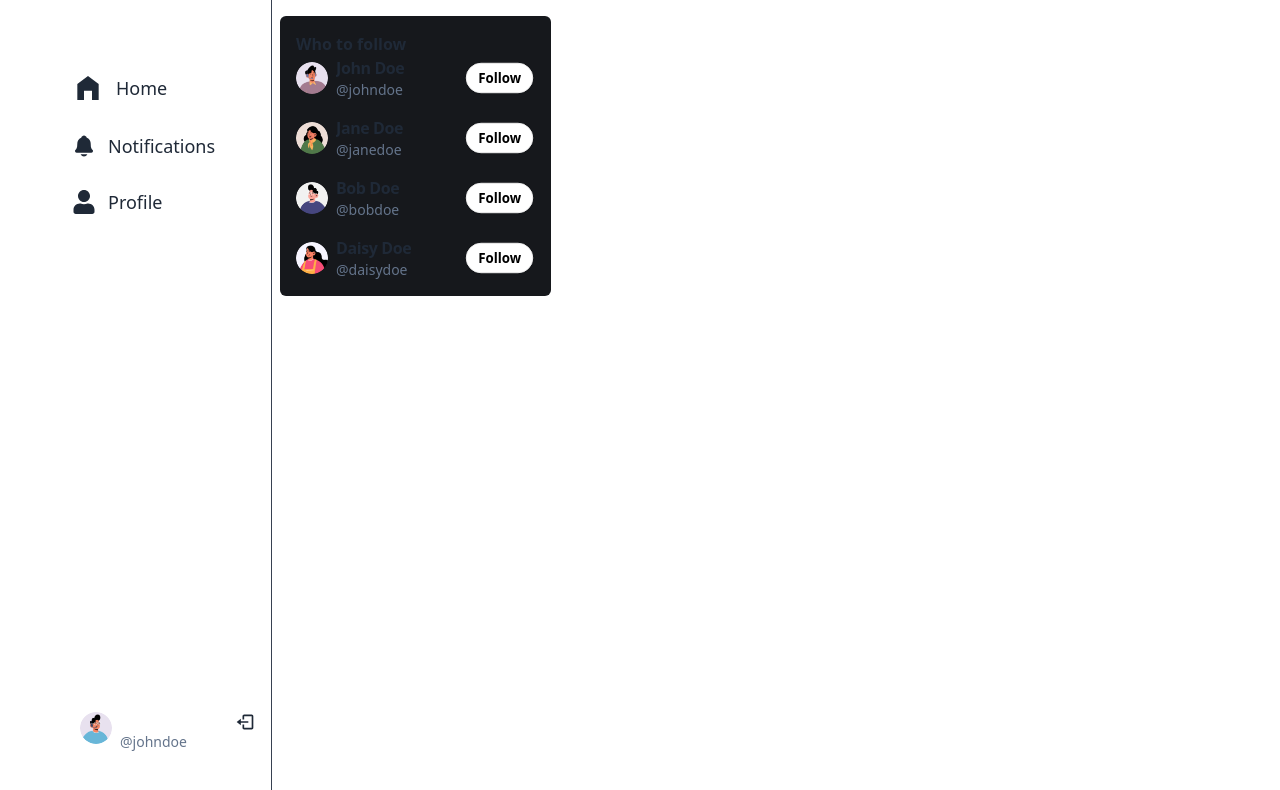
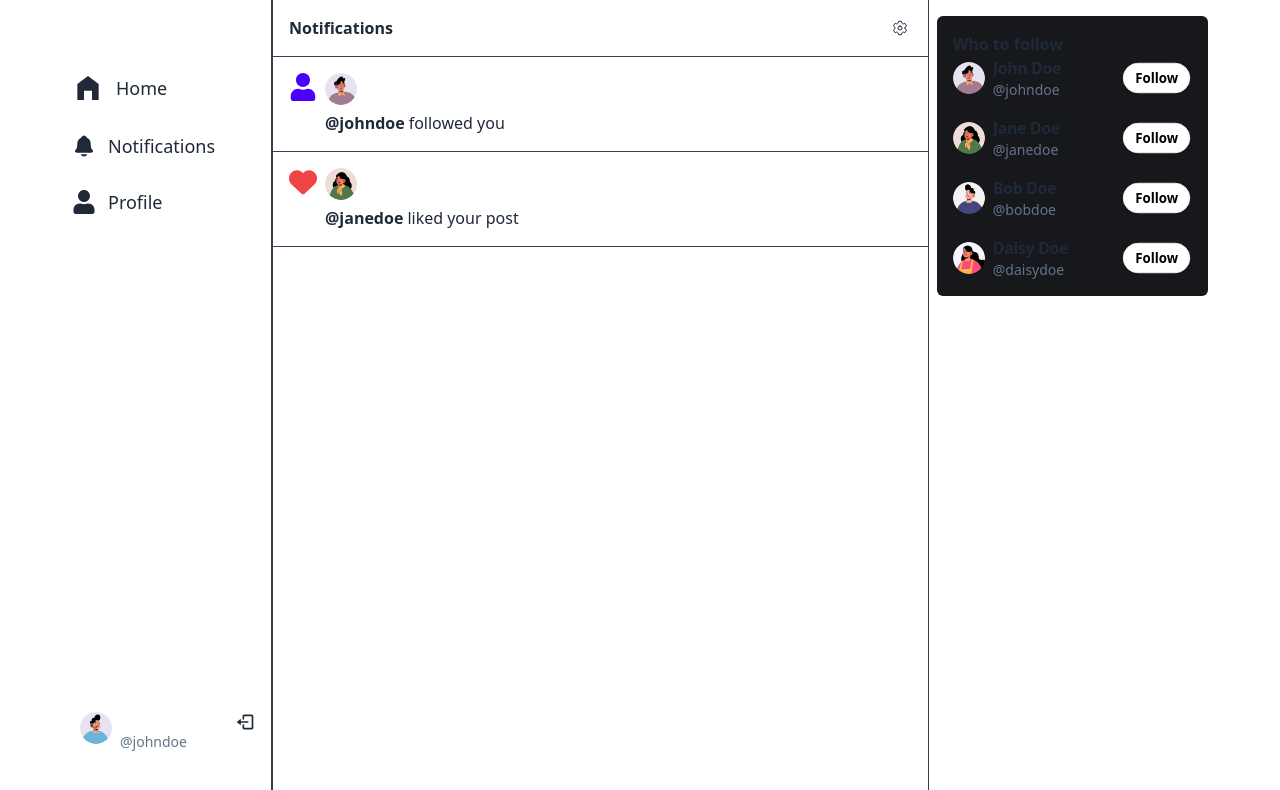
Before and after one commit to Badrul886/twitter-clone, a React app in the folder frontend/: page /notifications in a window 1280 px wide. Shown: the top 790 px of the page. Built offline with nearby package versions, Linux system fonts and the light colour scheme; the HTML template or start-up script is replaced by a standard one.

Commit message:
Added the NotificationPage with Loading animation

```diff
--- a/frontend/src/App.jsx
+++ b/frontend/src/App.jsx
@@ -4,6 +4,7 @@
 import HomePage from './pages/home/HomePage';
 import Sidebar from './components/common/Sidebar';
 import RightPanel from './components/common/RightPanel';
+import NotificationPage from './pages/notification/NotificationPage';
 function App() {
   return (
     <div className='flex max-w-6xl mx-auto'>
@@ -13,6 +14,7 @@
         <Route path='/' element={<HomePage />} />
         <Route path='/login' element={<LoginPage />} />
         <Route path='/signup' element={<SignUpPage />} />
+        <Route path='/notifications' element={<NotificationPage />} />
       </Routes>
       <RightPanel />
     </div>
--- /dev/null
+++ b/frontend/src/components/common/LoadingSpinner.jsx
@@ -0,0 +1,6 @@
+const LoadingSpinner = ({ size = "md" }) => {
+  const sizeClass = `loading-${size}`;
+
+  return <span className={`loading loading-spinner ${sizeClass}`} />;
+};
+export default LoadingSpinner;
--- /dev/null
+++ b/frontend/src/pages/notification/NotificationPage.jsx
@@ -0,0 +1,98 @@
+import { Link } from "react-router-dom";
+import LoadingSpinner from "../../components/common/LoadingSpinner";
+
+import { IoSettingsOutline } from "react-icons/io5";
+import { FaUser } from "react-icons/fa";
+import { FaHeart } from "react-icons/fa6";
+
+const NotificationPage = () => {
+  const isLoading = false;
+  const notifications = [
+    {
+      _id: "1",
+      from: {
+        _id: "1",
+        username: "johndoe",
+        profileImg: "/avatars/boy2.png",
+      },
+      type: "follow",
+    },
+    {
+      _id: "2",
+      from: {
+        _id: "2",
+        username: "janedoe",
+        profileImg: "/avatars/girl1.png",
+      },
+      type: "like",
+    },
+  ];
+
+  const deleteNotifications = () => {
+    alert("All notifications deleted");
+  };
+
+  return (
+    <>
+      <div className="flex-[4_4_0] border-l border-r border-gray-700 min-h-screen">
+        <div className="flex justify-between items-center p-4 border-b border-gray-700">
+          <p className="font-bold">Notifications</p>
+          <div className="dropdown ">
+            <div tabIndex={0} role="button" className="m-1">
+              <IoSettingsOutline className="w-4" />
+            </div>
+            <ul
+              tabIndex={0}
+              className="dropdown-content z-[1] menu p-2 shadow bg-base-100 rounded-box w-52"
+            >
+              <li>
+                <a onClick={deleteNotifications}>Delete all notifications</a>
+              </li>
+            </ul>
+          </div>
+        </div>
+        {isLoading && (
+          <div className="flex justify-center h-full items-center">
+            <LoadingSpinner size="lg" />
+          </div>
+        )}
+        {notifications?.length === 0 && (
+          <div className="text-center p-4 font-bold">No notifications 🤔</div>
+        )}
+        {notifications?.map((notification) => (
+          <div className="border-b border-gray-700" key={notification._id}>
+            <div className="flex gap-2 p-4">
+              {notification.type === "follow" && (
+                <FaUser className="w-7 h-7 text-primary" />
+              )}
+              {notification.type === "like" && (
+                <FaHeart className="w-7 h-7 text-red-500" />
+              )}
+              <Link to={`/profile/${notification.from.username}`}>
+                <div className="avatar">
+                  <div className="w-8 rounded-full">
+                    <img
+                      src={
+                        notification.from.profileImg ||
+                        "/avatar-placeholder.png"
+                      }
+                    />
+                  </div>
+                </div>
+                <div className="flex gap-1">
+                  <span className="font-bold">
+                    @{notification.from.username}
+                  </span>{" "}
+                  {notification.type === "follow"
+                    ? "followed you"
+                    : "liked your post"}
+                </div>
+              </Link>
+            </div>
+          </div>
+        ))}
+      </div>
+    </>
+  );
+};
+export default NotificationPage;
```
